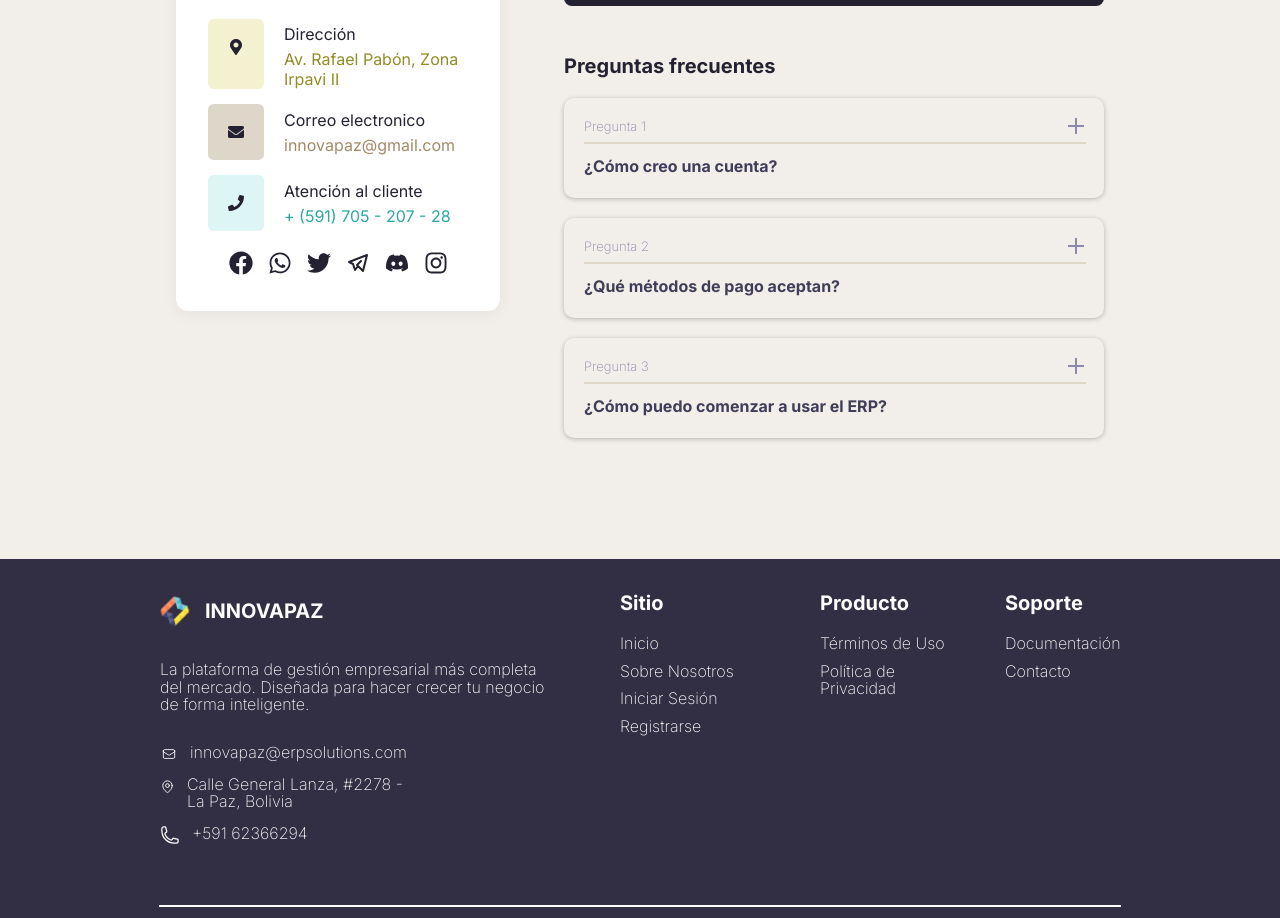
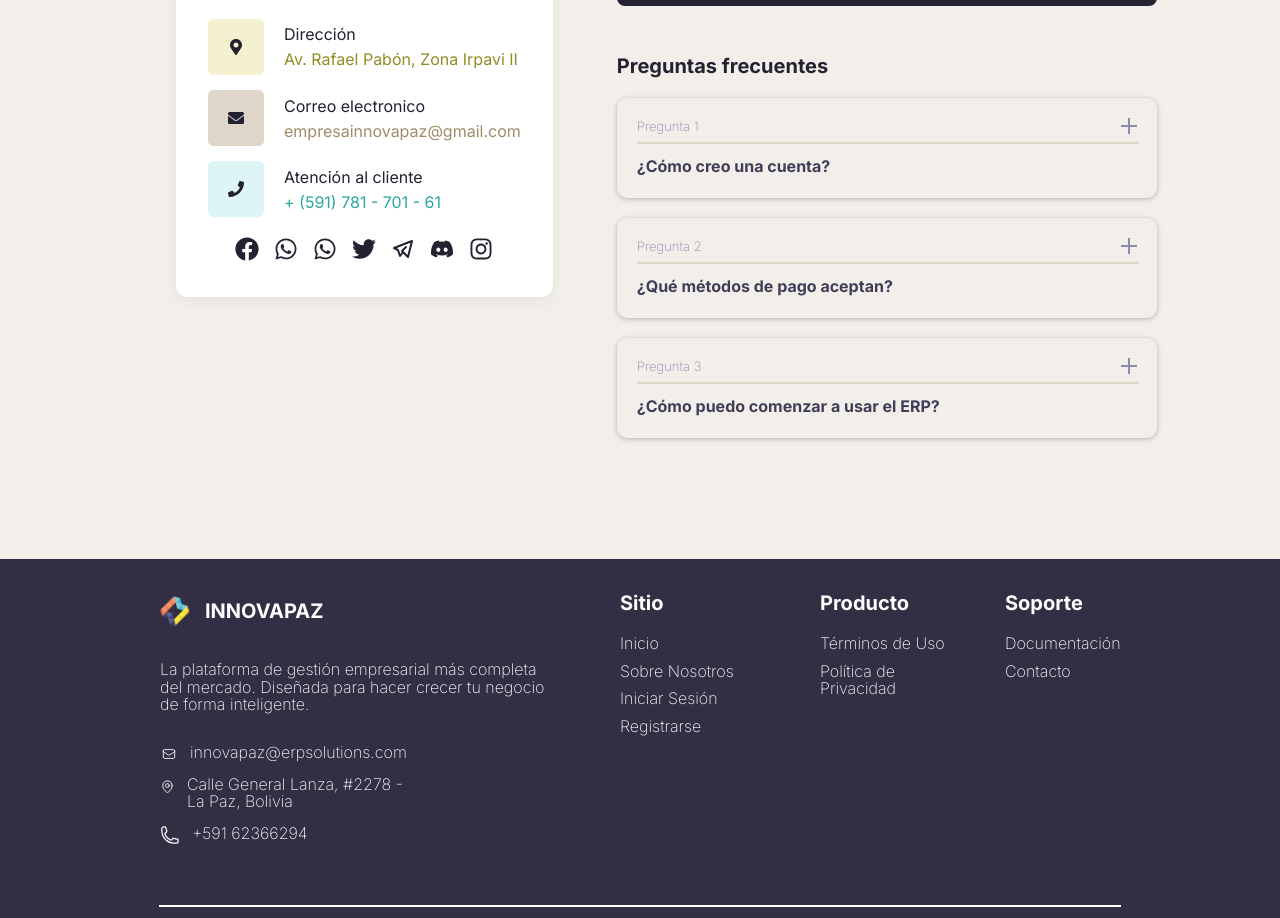
Before and after one commit to edisonCheca/INNOVAPAZ, a React (Vite) app in the folder frontend/: page /contacto in a window 1280 px wide. Shown: the part 880-1798 px from the top of the page. Built offline with nearby package versions, Linux system fonts and the light colour scheme; no server answers.

Commit message:
feat(contact): agregar enlaces de Facebook y TikTok, corregir ícono de Tik tok

```diff
--- a/frontend/src/pages/ContactPage.tsx
+++ b/frontend/src/pages/ContactPage.tsx
@@ -8,6 +8,7 @@ import {
   FaTwitter,
   FaDiscord,
   FaMapMarkerAlt,
+  FaTiktok,
 } from 'react-icons/fa';
 import { MdSend } from 'react-icons/md';
 import { TbBrandTelegram } from 'react-icons/tb';
@@ -79,7 +80,7 @@ const ContactPage: React.FC = () => {
             </span>
             <div>
               <span className="contact-info-label">Correo electronico</span>
-              <span className="contact-info-value-email">innovapaz@gmail.com</span>
+              <span className="contact-info-value-email">empresainnovapaz@gmail.com</span>
             </div>
           </div>
           <div className="contact-info-card-phone">
@@ -88,13 +89,13 @@ const ContactPage: React.FC = () => {
             </span>
             <div>
               <span className="contact-info-label">Atención al cliente</span>
-              <span className="contact-info-value-phone">+ (591) 705 - 207 - 28</span>
+              <span className="contact-info-value-phone">+ (591) 781 - 701 - 61</span>
             </div>
           </div>
         </div>
         <div className="contact-social-icons-row">
           <a
-            href="https://facebook.com/innova.paz"
+            href="https://www.facebook.com/profile.php?id=61579219903874&locale=es_LA"
             target="_blank"
             rel="noopener noreferrer"
             aria-label="Facebook"
@@ -103,7 +104,16 @@ const ContactPage: React.FC = () => {
             <FaFacebook className="contact-social-icon" />
           </a>
           <a
-            href="https://wa.me/59170520728"
+            href="https://www.tiktok.com/@innovaPaz"
+            target="_blank"
+            rel="noopener noreferrer"
+            aria-label="Tiktok"
+            className="contact-social-link"
+          >
+            <FaWhatsapp className="contact-social-icon" />
+          </a>
+          <a
+            href="https://wa.me/59178701761"
             target="_blank"
             rel="noopener noreferrer"
             aria-label="Whatsapp"
```
